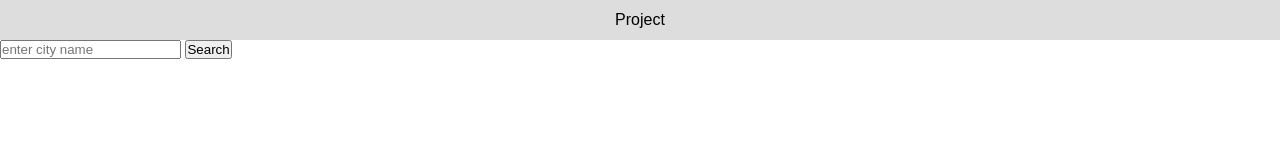
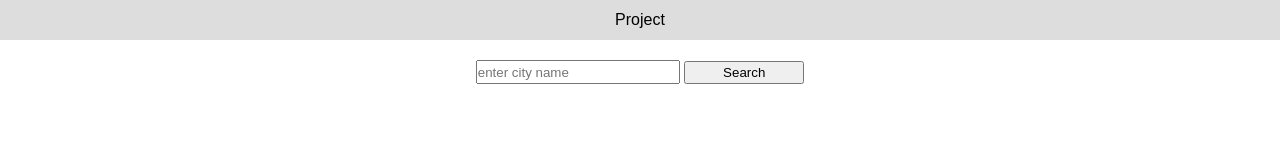
Before and after one commit to pragyes31/project-azadi, a website built with Parcel: page index.html in a window 1280 px wide. Built offline with nearby package versions, Linux system fonts and the light colour scheme.

Commit message:
basic styling to search elements

```diff
--- a/index.html
+++ b/index.html
@@ -10,8 +10,8 @@
       <header>Project</header>
       <div id="search-city">
         <form>
-          <input type="text" placeholder="enter city name" />
-          <button type="submit">Search</button>
+          <input id="search-input" type="text" placeholder="enter city name" />
+          <button id="search-button" type="submit">Search</button>
         </form>
       </div>
     </div>
--- a/src/styles.css
+++ b/src/styles.css
@@ -15,3 +15,19 @@ header {
   justify-content: center;
   align-items: center;
 }
+
+#search-city {
+  text-align: center;
+  margin-top: 20px;
+}
+
+#search-input {
+  width: 200px;
+  height: 20px;
+  outline: none;
+}
+
+#search-button {
+  width: 120px;
+  height: 23px;
+}
```
